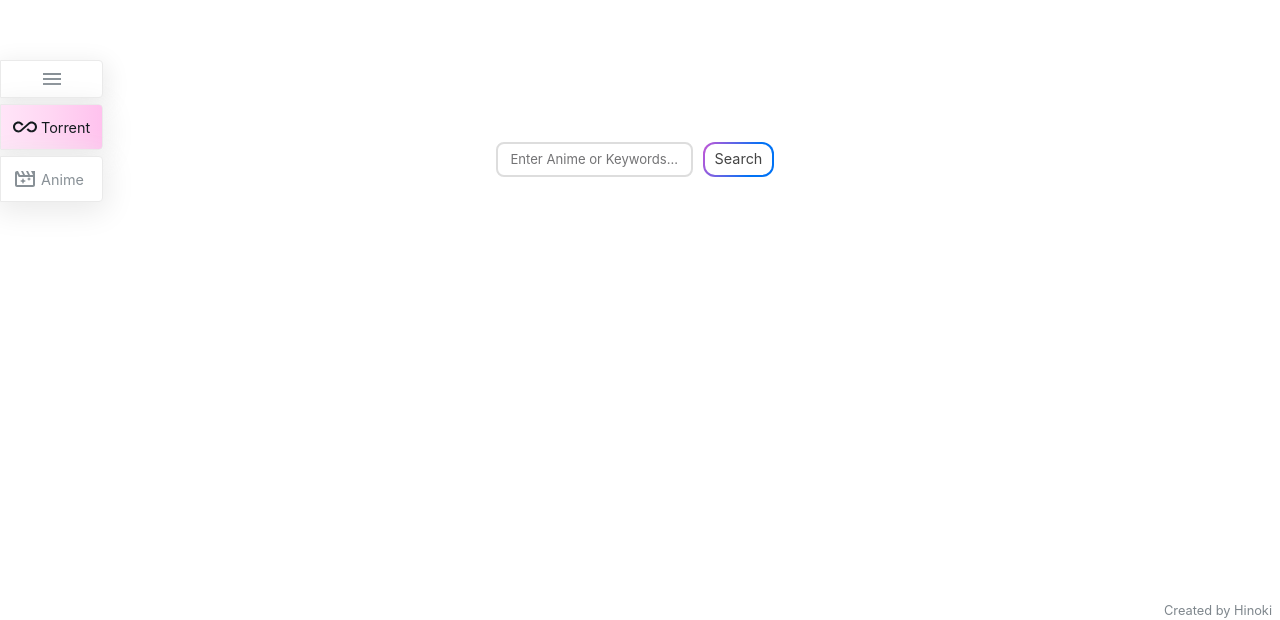
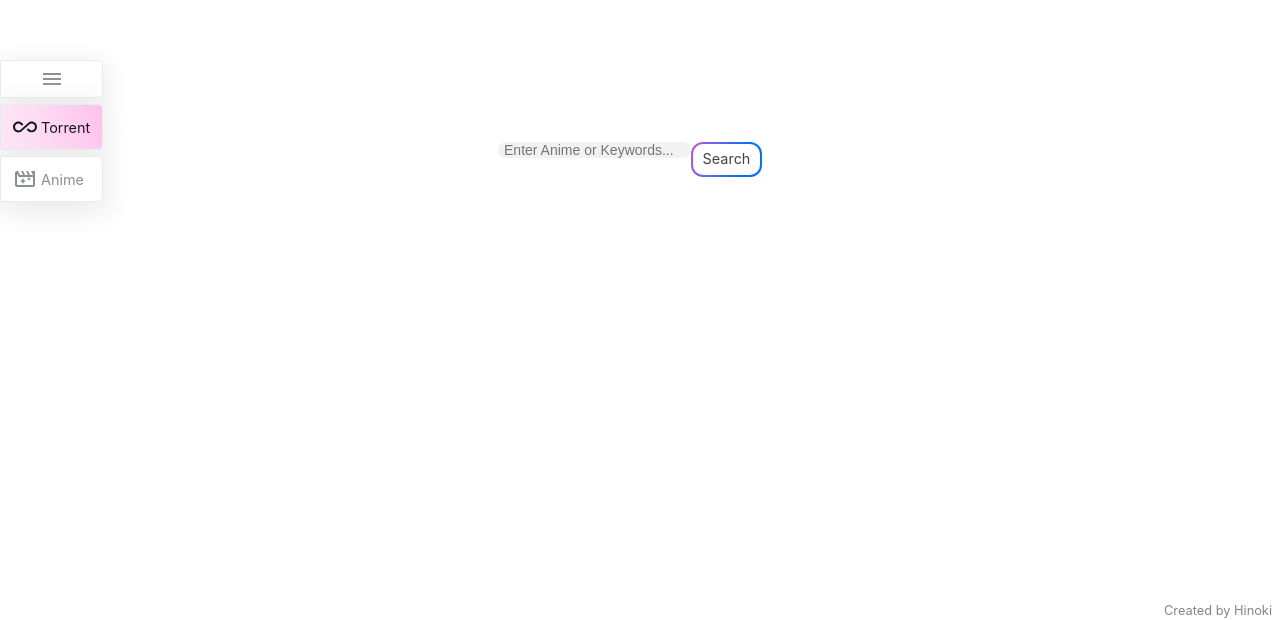
Before and after one commit to HinokiSu/proxy-acg-plat, a Vue app in the folder web/: page /acg/torrent/search in a window 1280 px wide. Shown: the part 180-800 px from the top of the page. Built offline with nearby package versions, Linux system fonts and the light colour scheme.

Commit message:
feat: new input support label&label-placeholder

```diff
--- a/web/src/components/input/index.vue
+++ b/web/src/components/input/index.vue
@@ -1,16 +1,27 @@
 <template>
-  <div class="input-container">
+  <div
+    class="input-container"
+    :class="[classes, isEmpty ? 'inactive' : 'active']"
+  >
     <label class="input-label">
+      <div class="label-name" v-if="isHasLabel">{{ label }}</div>
+      <div class="input-wrapper">
+        <!-- TODO: Add icon -->
+        <div v-if="hasPreIconSlot" class="pre-icon__container">
+          <slot name="preIcon"></slot>
+        </div>
         <input
           :readonly="readOnly"
           :disabled="disable"
           class="input-body"
           type="text"
+          :placeholder="isLabelPlaceholder ? '' : placeholder"
           v-model="inputVal"
           @input="changeValue"
         />
-      <span :class="['input-placeholder', isEmpty ? 'is-empty' : 'has-value']">
-        {{ placeholder }}
+      </div>
+      <span v-if="isLabelPlaceholder" class="input-placeholder">
+        {{ labelPlaceholder }}
       </span>
     </label>
   </div>
@@ -34,20 +45,46 @@ export default defineComponent({
       type: String,
       default: 'Please Input'
     },
+    labelPlaceholder: {
+      type: String,
+      default: ''
+    },
     readOnly: {
       type: Boolean,
       default: false
+    },
+    label: {
+      type: String,
+      default: ''
     }
   },
   emits: ['update:value'],
-  setup(_props, { emit }) {
+  setup(props, { emit, slots }) {
     const inputVal = ref('')
+    inputVal.value = props.value
+    const isHasLabel = computed(() => props.label !== '')
+    const isLabelPlaceholder = computed(() => props.labelPlaceholder !== '')
     const changeValue = () => {
       emit('update:value', inputVal.value)
     }
     const isEmpty = computed(() => (inputVal.value === '' ? true : false))
+    const hasPreIconSlot = computed(() => {
+      return !!slots['preIcon']
+    })
+    const classes = computed(() => ({
+      'is-label': isHasLabel.value,
+      'is-label-placeholder': isLabelPlaceholder.value && !isHasLabel.value
+    }))
 
-    return { inputVal, isEmpty, changeValue }
+    return {
+      inputVal,
+      isEmpty,
+      isLabelPlaceholder,
+      isHasLabel,
+      classes,
+      hasPreIconSlot,
+      changeValue
+    }
   }
 })
 </script>
@@ -55,32 +92,20 @@ export default defineComponent({
 <style lang="less" scoped>
 .input-container {
   width: inherit;
-  margin: 0.25rem 0.625rem;
-  height: calc(2 * 1.25rem);
+  height: 2rem;
+  margin: 4px 0px;
+  .input-wrapper {
+    width: 100%;
+    transition: all 250ms ease;
+    display: flex;
+    align-items: center;
+    flex: 1 1 0%;
+    vertical-align: middle;
+    background-color: #fff;
   }
 
-.input-label {
-  --field-padding: 10px;
-  position: relative;
-  vertical-align: middle;
-  user-select: none;
-  height: 100%;
-
-  border-radius: 8px;
-
-  display: inline-flex;
-  flex-direction: column;
-  justify-content: center;
-  box-sizing: border-box;
-  -webkit-box-align: center;
-
-  transition: all 0.25ms ease;
-
-  &:hover {
-    // transform: translateY(calc(0.125rem * -1));
-    box-shadow: 0 2px 8px 2px rgb(104 112 118 / 0.07),
-      0 2px 4px -1px rgb(104 112 118 / 0.04);
-  }
+  .pre-icon__container {
+    padding-left: 6px;
   }
 
   .input-body {
@@ -92,45 +117,128 @@ export default defineComponent({
     padding: 0 0.375rem;
     outline: none;
     font-size: 0.875rem;
+    width: 100%;
+    height: 100%;
+    border: none;
+    border-radius: 8px;
+  }
+
+  &.is-label-placeholder {
+    height: 2rem;
+
+    &.active {
+      .input-placeholder {
+        top: -65%;
+        left: 0.25rem;
+        cursor: inherit;
+        color: #555;
+      }
+    }
+
+    .input-body {
+      background: none;
+      transition: border-color 0.3s ease;
+
+      &:focus {
+        border-color: #555;
+      }
+    }
+
+    .input-label {
+      position: relative;
+      vertical-align: middle;
+      user-select: none;
       height: 100%;
 
-  background: none;
-  border: 2px solid #ddd;
-  transition: border-color 0.3s ease;
+      // border-radius: 8px;
 
-  border-radius: 8px;
+      display: inline-flex;
+      flex-direction: column;
+      justify-content: center;
+      box-sizing: border-box;
+      -webkit-box-align: center;
 
-  &:hover {
-    border-color: #333;
-  }
+      transition: all 0.25ms ease;
     }
 
     .input-placeholder {
       position: absolute;
       padding: 0px;
-  font-size: 0.825rem;
       z-index: 100;
+      top: 20%;
+      left: 0.7rem;
 
       margin-bottom: 0px;
       cursor: text;
       transition: left 0.25s ease 0s, color 0.25s ease 0s, top 0.25s ease 0s;
       color: #737375;
       font-size: 0.82rem;
-  &.is-empty {
-    left: 0.9rem;
-    top: 25%;
     }
 
-  &.has-value {
-    top: -50%;
-    left: 0.25rem;
-  }
-}
+    .input-wrapper {
+      border: 2px solid #ddd;
+      border-radius: 8px;
+      &:focus-within {
+        border-color: #000;
 
-.input-body:focus + .input-placeholder.is-empty {
-  top: -50%;
+        & + .input-placeholder {
+          top: -65%;
           left: 0.25rem;
           cursor: inherit;
           color: #555;
         }
+      }
+    }
+    .input-wrapper:has(.pre-icon__container) {
+      &:focus-within ~ .input-placeholder {
+        top: -65%;
+        left: 0.2rem;
+        cursor: inherit;
+        color: #555;
+      }
+      & ~ .input-placeholder {
+        left: 2rem;
+      }
+    }
+  }
+
+  &.is-label {
+    height: 100%;
+    .input-label {
+      display: flex;
+      flex-direction: column;
+      align-items: flex-start;
+      .label-name {
+        font-size: 0.625rem;
+        color: #000;
+        padding-left: 0.25rem;
+        margin-bottom: 0.375rem;
+        line-height: 1.5;
+      }
+
+      .input-wrapper {
+        background-color: #f1f3f5;
+        border-radius: 8px;
+        .input-body {
+          height: 2rem;
+          border: none;
+          background: transparent;
+          transition: all 250ms ease;
+        }
+      }
+    }
+  }
+
+  &.active {
+    & .input-wrapper:has(.pre-icon__container) ~ .input-placeholder {
+      left: 0.2rem;
+    }
+
+    &.input-label {
+      .input-body {
+        margin: 0.25rem 0.625rem;
+      }
+    }
+  }
+}
 </style>
```
Lines whose indentation alone changed are shown as unchanged.
